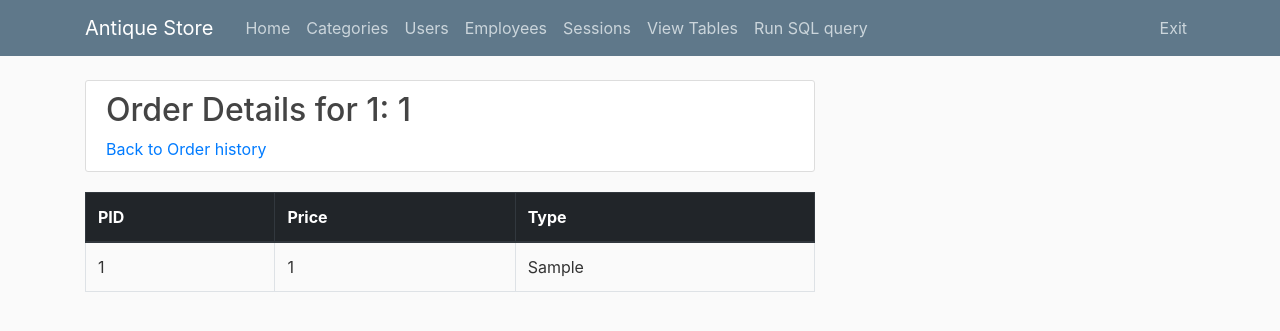
After one commit to abhinesh18005/flask_blog, a Flask app: page /users/profile/1/1 in a window 1280 px wide. The commit adds this page. Shown: the top 331 px of the page. Run offline with Flask 2, Linux system fonts and the light colour scheme; tables that the repository leaves empty or names only in its code hold one stand-in row (values such as "Sample post"); some libraries are stand-ins or nearby versions.

Commit message:
database_doc updated and website updated

```diff
--- a/website/app.py
+++ b/website/app.py
@@ -365,14 +365,12 @@ def userbycountry(name):
 
 @app.route("/categories/products/<list_id>")
 def products(list_id):
+    product_list = []
     try:
-        cursor.execute("select * from products where CategoryID='"+list_id+"';")
+        cursor.execute("select * from products as A, products_to_rent as B, products_to_sell as C where CategoryID='"+list_id+"' and A.PID=B.PID and B.PID = C.PID;")
     except:
         re_connect()
-        cursor.execute("select * from products where CategoryID='"+list_id+"';")
-
-
-    product_list = []
+        cursor.execute("select * from products as A, products_to_rent as B, products_to_sell as C where CategoryID='"+list_id+"' and A.PID=B.PID and B.PID = C.PID;")
     results = cursor.fetchall()
     for row in results:
         pid = row[0]
@@ -384,10 +382,45 @@ def products(list_id):
         city = row[6]
         country = row[7]
         date_added = row[9]
-        product_list.append({'pid':pid,'userid':userid,'categoryid':categoryid,'name':name,'stars':stars,'location':location,'city':city,'country':country,'date_added':date_added})
-
+        to = ['sell','rent']
+        product_list.append({'pid':pid,'userid':userid,'categoryid':categoryid,'name':name,'stars':stars,'location':location,'city':city,'country':country,'date_added':date_added,'to':to})
+    try:
+        cursor.execute("select * from products as A, products_to_rent as B where CategoryID='"+list_id+"' and A.PID=B.PID and A.PID not in (Select PID from products_to_sell);")
+    except:
+        re_connect()
+        cursor.execute("select * from products as A, products_to_rent as B where CategoryID='"+list_id+"' and A.PID=B.PID and A.PID not in (Select PID from products_to_sell);")
+    results = cursor.fetchall()
+    for row in results:
+        pid = row[0]
+        userid = row[1]
+        categoryid = row[2]
+        name = row[3]
+        stars = row[4]
+        location = row[5]
+        city = row[6]
+        country = row[7]
+        date_added = row[9]
+        to = ["rent"]
+        product_list.append({'pid':pid,'userid':userid,'categoryid':categoryid,'name':name,'stars':stars,'location':location,'city':city,'country':country,'date_added':date_added,'to':to})
+    try:
+        cursor.execute("select * from products as A, products_to_sell as B where CategoryID='"+list_id+"' and A.PID=B.PID and A.PID not in (Select PID from products_to_rent);")
+    except:
+        re_connect()
+        cursor.execute("select * from products as A, products_to_sell as B where CategoryID='"+list_id+"' and A.PID=B.PID and A.PID not in (Select PID from products_to_rent);")
+    results = cursor.fetchall()
+    for row in results:
+        pid = row[0]
+        userid = row[1]
+        categoryid = row[2]
+        name = row[3]
+        stars = row[4]
+        location = row[5]
+        city = row[6]
+        country = row[7]
+        date_added = row[9]
+        to = ['sell']
+        product_list.append({'pid':pid,'userid':userid,'categoryid':categoryid,'name':name,'stars':stars,'location':location,'city':city,'country':country,'date_added':date_added,'to':to})
     return render_template('products.html', product_list=product_list,title='Products')
-
 
 @app.route("/categories/products_to_sell/<list_id>")
 def products_to_sell(list_id):
@@ -530,6 +563,34 @@ def runquery():
 
 
 
+@app.route("/users/profile/<list_id>/order_history")
+def orderhistory(list_id):
+    cursor.execute("select * from orders where userid = '" + list_id +"';")
+    results = cursor.fetchall()
+    user_list = []
+    for row in results:
+        oid = row[0]
+        uid = row[1]
+        sessionid = row[2]
+        amt = row[3]
+        paymentmode = row[4]
+        did = row[5]
+        user_list.append({'oid':oid,'uid':uid,'sessionid':sessionid,'amt':amt,'paymentmode':paymentmode,'did':did})
+    return render_template('order_history.html', user_list=user_list,title='Order History: '+list_id,userid=list_id)
+
+
+@app.route("/users/profile/<list_id>/<order_id>")
+def orderdetails(list_id,order_id):
+    cursor.execute("select * from orderdetails where orderid = '" + order_id +"';")
+    results = cursor.fetchall()
+    user_list = []
+    for row in results:
+        user_list.append([row[1],row[2],row[3]])
+    return render_template('order_details.html', columns = ['PID','Price','Type'],user_list=user_list,title='Order Details for ' + list_id + ': ' +order_id)
+
+
+
+
 @app.route("/exit")
 def exit():
     conn.commit()
--- /dev/null
+++ b/website/templates/order_details.html
@@ -0,0 +1,31 @@
+{% extends "layout.html" %}
+{% block content %}
+    <article class="media content-section">
+        <div class="media-body">
+            <h2><a class="article-title">{{title}}</a></h2>
+            <a href="{{ request.referrer }}">Back to Order history</a>
+        </div>
+    </article>
+
+    <table class="table table-fixed table-hover table-bordered mb-0">
+      <thead class="thead-dark">
+        <tr>
+          {% for col in columns %}
+            <th scope="col"> {{ col }} </th>
+          {% endfor %}
+        </tr>
+      </thead>
+      <tbody>
+        {% for row in user_list %}
+        <tr>
+          <!-- <th scope="row"> -->
+            {% for val in row %}
+              <td> {{ val }} </td>
+            {% endfor %}
+          <!-- </th> -->
+          </tr>
+        {% endfor %}
+      </tbody>
+    </table>
+
+{% endblock content %}
--- a/website/templates/products.html
+++ b/website/templates/products.html
@@ -19,6 +19,11 @@
             <p>City : {{ pro.city }}</p>
             <p>Country : {{ pro.country }}</p>
             <p> DateAdded : {{ pro.date_added }}</p>
+            <p>To:
+              {% for type in pro.to %}
+              <a class="mr2" href=" {{ url_for('products_to_'+type,list_id=pro.categoryid) }}">{{ type }}</a>
+              {% endfor %}
+            </p>
           </div>
         </article>
     {% endfor %}
--- a/website/templates/user_profile.html
+++ b/website/templates/user_profile.html
@@ -4,6 +4,9 @@
         <div class="media-body">
             <div class="article-metadata">
                 <h2><a class="article-title"> {{pro.name}} </a></h2>
+                <a class="mr-2" href="{{ url_for('users') }}">Back to all users</a>
+                <a class="mr-2" href="{{ url_for('orderhistory',list_id=pro.userid) }}">See order history</a>
+                <!-- <a class="mr-2" href="#">All products</a> -->
             </div>
         </div>
     </article>
```
Also changed, not shown: website/templates/order_history.html (added, +22 -0 lines), 4 other files.
